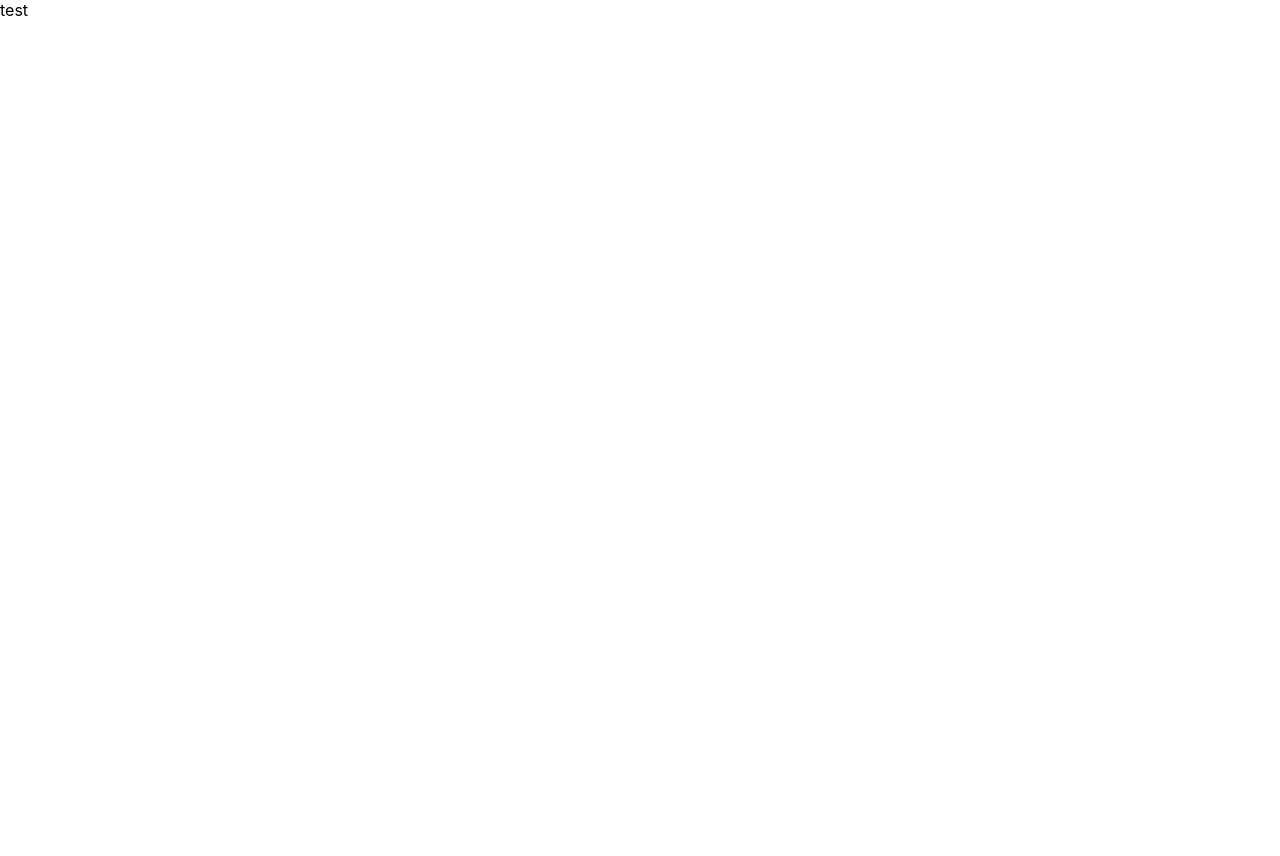
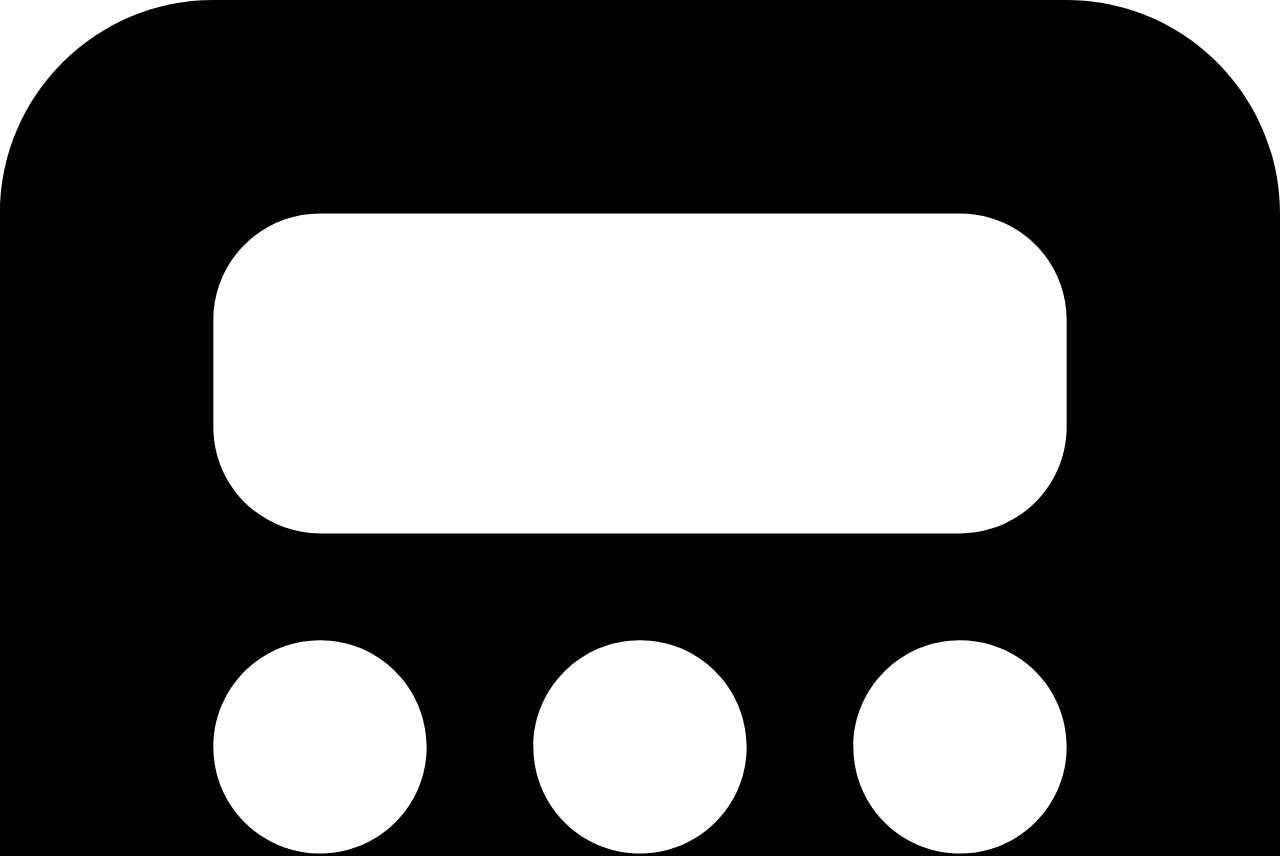
Before and after one commit to divyanshchahar/csscalculator, a React (Create React App) app in the folder client/: page / in a window 1280 px wide. Shown: the top 856 px of the page. Before the commit the page ends 800 px from the top, so only its background shows below. Built offline with nearby package versions, Linux system fonts and the light colour scheme.

Commit message:
integrated top-nav-bar layout in App.js

```diff
--- a/client/src/App.js
+++ b/client/src/App.js
@@ -1,7 +1,12 @@
+import TopNavBar from "./layouts/TopNavBar";
 import "./App.css";
 
 function App() {
-  return <div>test</div>;
+  return (
+    <>
+      <TopNavBar />
+    </>
+  );
 }
 
 export default App;
```
